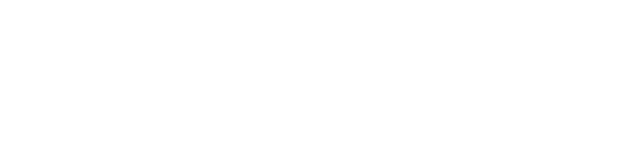
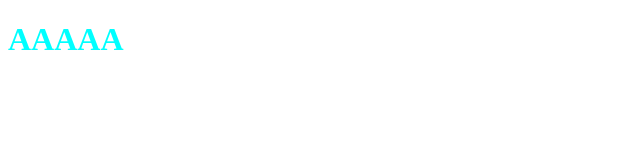
Before and after one commit to wynnyr/XTPSite, a plain HTML site: page index.html in a window 1280 px wide. Shown: the whole page, without its empty margins (0-640 px from the left). Drawn offline with Linux system fonts and the light colour scheme.

Commit message:
edit css

```diff
--- a/index.html
+++ b/index.html
@@ -3,8 +3,10 @@
 <head>
 <meta charset="UTF-8">
 <title>Untitled Document</title>
+<link rel="stylesheet" href="styles.css">
 </head>
 
 <body>
+<h1>AAAAA</h1>
 </body>
 </html>
--- /dev/null
+++ b/styles.css
@@ -0,0 +1,6 @@
+@charset "UTF-8";
+/* CSS Document */
+
+h1 {
+	color: aqua;
+}
```
Also changed, not shown: index2.html (+1 -1 lines), images/logo mail.png (added).
